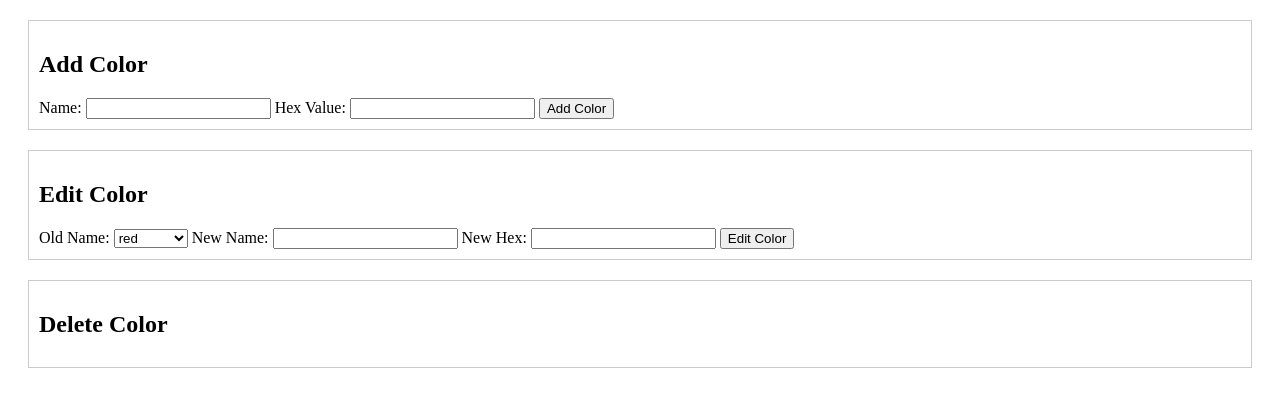
After one commit to bothsupernova/Team21, a PHP site: page /database.php in a window 1280 px wide. The commit adds this page. Shown: the top 407 px of the page. Run offline with PHP 8.4, Linux system fonts and the light colour scheme.

Commit message:
add database

```diff
--- a/team_21/assets/css/print-view.css
+++ b/team_21/assets/css/print-view.css
@@ -95,6 +95,17 @@ nav a:hover {
         width: 20px;
         height: 20px;
     }
+
+    .header, .footer, .controls, .non-print-elements {
+        display: none;
+    }
+    .color-table td, .color-table th {
+        border: 1px solid #000;
+    }
+    .color-table .color-swatch {
+        height: 50px;
+        width: 50px;
+    }
 }
 
 body {
--- a/team_21/assets/css/style.css
+++ b/team_21/assets/css/style.css
@@ -7,6 +7,7 @@ header {
 #logo img {
     width: 175px;
     margin-left: auto;
+
 }
 
 #Title {
@@ -80,7 +81,7 @@ body {
     border: 3px solid #92aee8;
 }
 
-#Steve-Bio,
+#Naphat-Bio,
 #Asher-Bio,
 #Yilong-Bio,
 #Colton-Bio {
--- a/team_21/content/header.php
+++ b/team_21/content/header.php
@@ -5,7 +5,7 @@
         <h1>team_21</h1>
     </div>
     <div id="logo">
-        <img src="./assets/images/logo.png" alt="Logo">
+        <img src="./assets/images/logo.jpg" alt="Logo">
     </div>
 </header>
 
--- a/team_21/content/navbar.php
+++ b/team_21/content/navbar.php
@@ -5,6 +5,7 @@
         <li><a href="./index.php">Home</a></li>
         <li><a href="./about.php">About Us</a></li>
         <li><a href="./color-coordinates.php">Color Coordinate Generator</a></li>
+        <li><a href="./database.php">Color Selection</a></li>
     </ul>
 </nav>
 
--- /dev/null
+++ b/team_21/database.php
@@ -0,0 +1,133 @@
+<?php
+// Simulated database using an array
+$colors = [
+    'red' => '#FF0000',
+    'blue' => '#0000FF',
+    'green' => '#008000',
+    'yellow' => '#FFFF00',
+    'orange' => '#FFA500',
+    'purple' => '#800080',
+    'cyan' => '#00FFFF',
+    'magenta' => '#FF00FF',
+    'lime' => '#00FF00',
+    'pink' => '#FFC0CB'
+];
+
+// Handling POST requests
+if ($_SERVER['REQUEST_METHOD'] == 'POST') {
+    if (isset($_POST['add'])) {
+        $message = addColor($_POST['name'], $_POST['hex']);
+    } elseif (isset($_POST['edit'])) {
+        $message = editColor($_POST['oldName'], $_POST['newName'], $_POST['newHex']);
+    } elseif (isset($_POST['delete'])) {
+        $message = deleteColor($_POST['name']);
+    }
+}
+
+// Function to add a color
+function addColor($name, $hex) {
+    global $colors;
+    if (empty($name) || empty($hex)) {
+        return "Error: Color name or hex value cannot be empty.";
+    }
+    if (!isset($colors[$name]) && !in_array($hex, $colors)) {
+        $colors[$name] = $hex;
+        return "Color added successfully.";
+    } else {
+        return "Error: Color name or hex already exists.";
+    }
+}
+
+// Function to edit a color
+function editColor($oldName, $newName, $newHex) {
+    global $colors;
+    if (empty($newName) || empty($newHex)) {
+        return "Error: New color name or hex value cannot be empty.";
+    }
+    if (isset($colors[$oldName])) {
+        if (!isset($colors[$newName]) && !in_array($newHex, $colors)) {
+            unset($colors[$oldName]);
+            $colors[$newName] = $newHex;
+            return "Color edited successfully.";
+        }
+        return "Error: New color name or hex already exists.";
+    }
+    return "Error: Original color does not exist.";
+}
+
+// Function to delete a color
+function deleteColor($name) {
+    global $colors;
+    if (count($colors) > 2) {
+        unset($colors[$name]);
+        return "Color deleted successfully.";
+    } else {
+        return "Error: Cannot delete color. Minimum of two colors required.";
+    }
+}
+
+?>
+<!DOCTYPE html>
+<html lang="en">
+<head>
+    <meta charset="UTF-8">
+    <meta charset="UTF-8">
+    <meta name="viewport" content="width=device-width, initial-scale=1.0">
+    <title>Manage Colors</title>
+    <link rel="stylesheet" href="assets/css/print-view.css">
+    <link rel="stylesheet" href="assets/css/table-styles.css">
+    <link rel="stylesheet" href="assets/css/styles.css">
+
+    <style>
+        form {
+            margin: 20px;
+            padding: 10px;
+            border: 1px solid #ccc;
+        }
+
+        .error, .success {
+            color: white;
+            padding: 2px;
+            margin: 5px 0;
+        }
+
+        .error {
+            background-color: red;
+        }
+
+        .success {
+            background-color: green;
+        }
+    </style>
+</head>
+<body>
+    <?php if (!empty($message)): ?>
+        <p class="<?= strpos($message, 'Error') !== false ? 'error' : 'success' ?>"><?= $message ?></p>
+    <?php endif; ?>
+
+    <form method="post">
+        <h2>Add Color</h2>
+        <label for="name">Name:</label>
+        <input type="text" id="name" name="name" required>
+        <label for="hex">Hex Value:</label>
+        <input type="text" id="hex" name="hex" required>
+        <button type="submit" name="add">Add Color</button>
+    </form>
+
+    <form method="post">
+        <h2>Edit Color</h2>
+        <label for="oldName">Old Name:</label>
+        <select id="oldName" name="oldName">
+            <?php foreach ($colors as $name => $hex): ?>
+                <option value="<?= $name ?>"><?= $name ?></option>
+            <?php endforeach; ?>
+        </select>
+        <label for="newName">New Name:</label>
+        <input type="text" id="newName" name="newName" required>
+        <label for="newHex">New Hex:</label>
+        <input type="text" id="newHex" name="newHex" required>
+        <button type="submit" name="edit">Edit Color</button>
+    </form>
+
+    <form method="post">
+        <h2>Delete Color
```
Also changed, not shown: team_21/about.php (+11 -26 lines), team_21/assets/js/color-coordinates.js (+43 -0 lines), team_21/print-view.php (+15 -0 lines), team_21/assets/images/logo.jpg (added).
